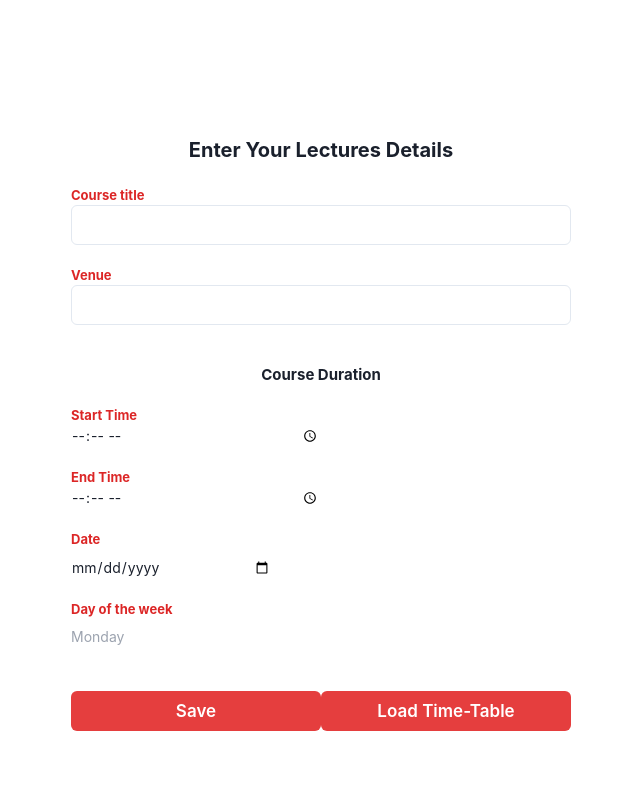
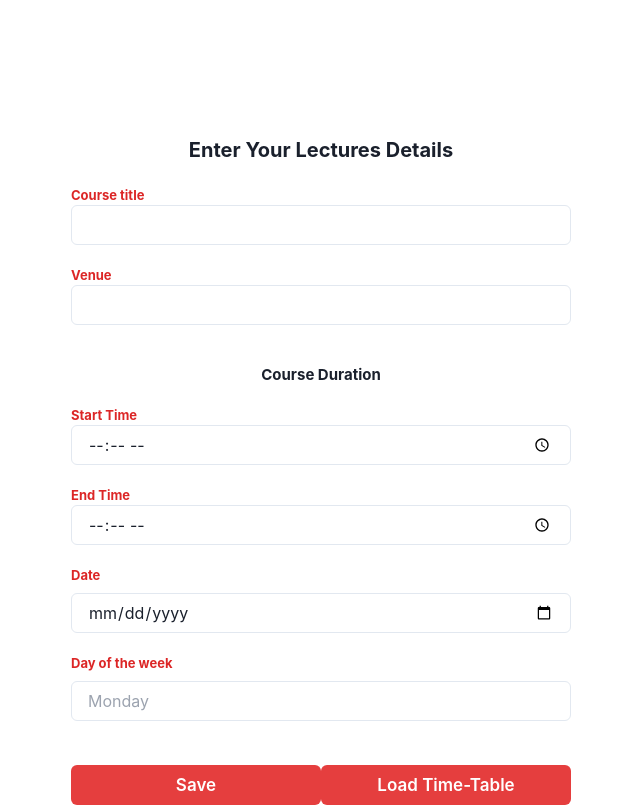
Before and after one commit to ThuRein-110/Project-Moon, a Next.js app: page /createTimeTable in a window 1280 px wide. Shown: the whole page, without its empty margins (319-959 px from the left). Built offline with nearby package versions, Linux system fonts and the light colour scheme; no server answers.

Commit message:
UI changes

```diff
--- a/pages/createTimeTable/index.js
+++ b/pages/createTimeTable/index.js
@@ -106,23 +106,23 @@ useEffect(()=>{
     <h1 className="text-center text-[15px] font-bold mt-[20px] mb-[20px]">Course Duration</h1>
             <div><label for="appt" className="font-bold text-red-600 mb-[10px] text-[13px]"> Start Time</label><br/>
 
-          <input type="time" id="appt" name="appt" className="w-[250px]" required value={startTime} onChange={(e)=>setStartTime(e.target.value)} />
+          <Input type="time" id="appt" name="appt" className="w-[250px]" required value={startTime} onChange={(e)=>setStartTime(e.target.value)} />
 
           </div><br/>
 
           <div><label for="appt" className="font-bold text-red-600 mb-[10px] text-[13px]"> End Time</label><br/>
 
-<input type="time" id="appt" name="appt" className="w-[250px]" required value={endTime} onChange={(e)=>setEndTime(e.target.value)} />
+<Input type="time" id="appt" name="appt" className="w-[250px]" required value={endTime} onChange={(e)=>setEndTime(e.target.value)} />
 
 </div></div><br/>
 
           <div>
           <label for="appt" className="font-bold text-red-600 mb-[10px] text-[13px]">Date</label><br/>
-          <input type="date" id="appt" name="appt"  required value={courseDate} onChange={(e)=>setcourseDate(e.target.value)} className="w-[200px] mt-2" />
+          <Input type="date" id="appt" name="appt"  required value={courseDate} onChange={(e)=>setcourseDate(e.target.value)} className="w-[200px] mt-2" />
           </div> <br/>
           <div>
           <label for="appt" className="font-bold text-red-600 mb-[10px] text-[13px]">Day of the week</label><br/>
-          <input type="text" id="appt" name="appt"  required value={courseday} onChange={(e)=>setDay(e.target.value)} className="w-[200px] mt-2" placeholder="Monday"/>
+          <Input type="text" id="appt" name="appt"  required value={courseday} onChange={(e)=>setDay(e.target.value)} className="w-[200px] mt-2" placeholder="Monday"/>
           </div>
 <br/>
 <div className="text-red-900 text-[12px] mt-[12px]">{errMessage ?<p>{errMessage}</p>: null}</div>
```
Also changed, not shown: 1 other file (tests, documents, lock files or other folders).
